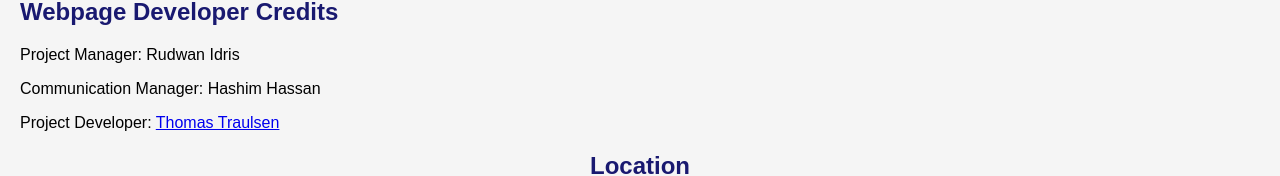
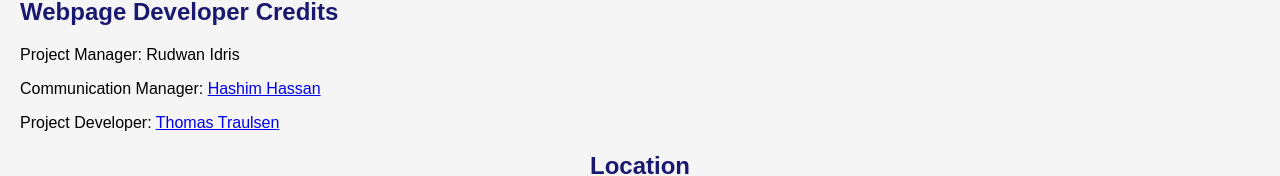
Before and after one commit to tradertomyy/MoChopz, a plain HTML site: page about.html in a window 1280 px wide. Shown: the part 428-604 px from the top of the page. Drawn offline with Linux system fonts and the light colour scheme; a script that the page names is missing.

Commit message:
Update about.html

```diff
--- a/about.html
+++ b/about.html
@@ -43,7 +43,7 @@
     <section id="developers">
         <h2>Webpage Developer Credits</h2>
         <p>Project Manager: Rudwan Idris</p>
-        <p>Communication Manager: Hashim Hassan</p>
+        <p>Communication Manager: <a href="https://www.linkedin.com/in/hashim-hassan-4b4338279/" target="_blank">Hashim Hassan</a></p>
         <p>Project Developer: <a href="https://www.linkedin.com/in/thomas-traulsen-9304462a8/" target="_blank">Thomas Traulsen</a></p>
     </section>
 
```
